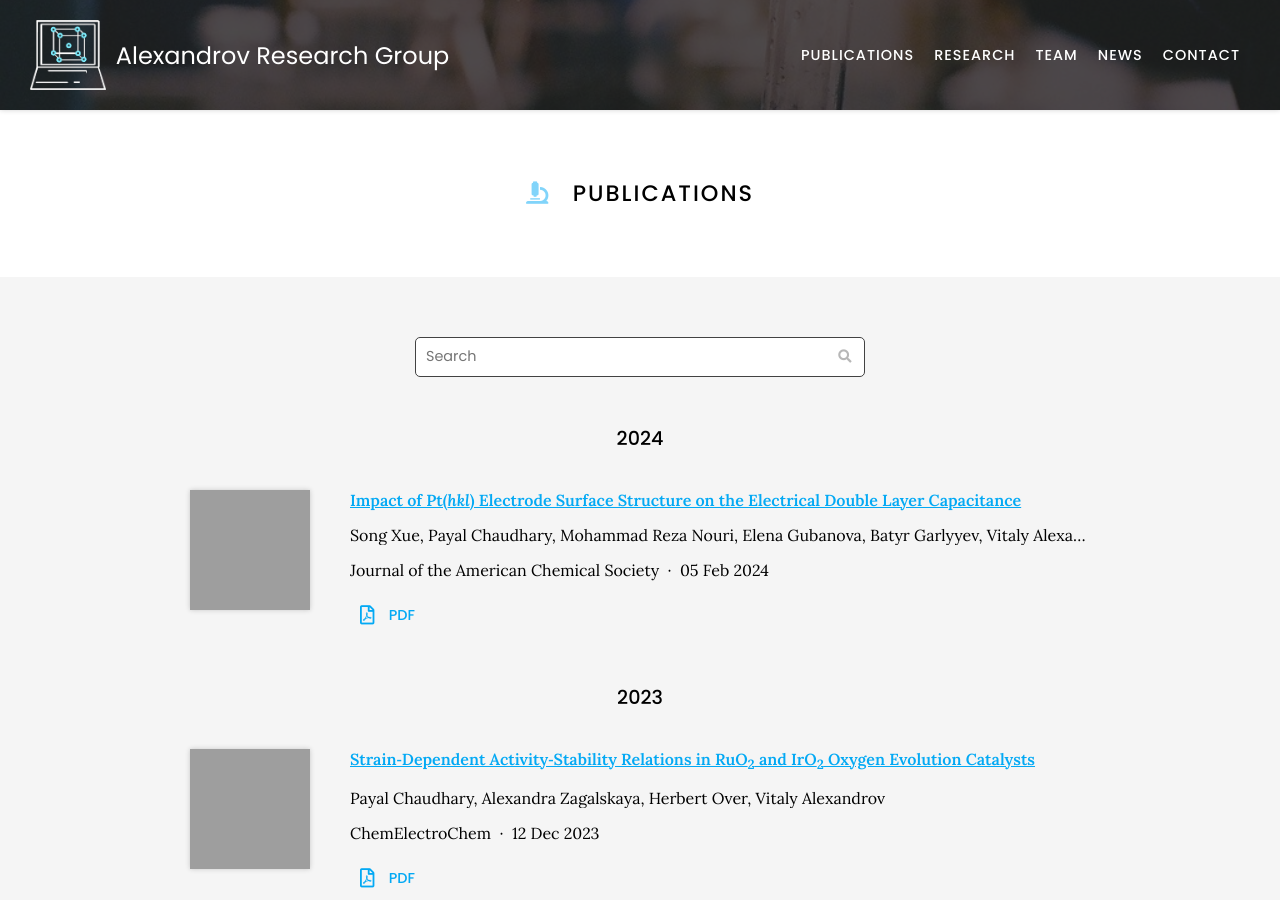
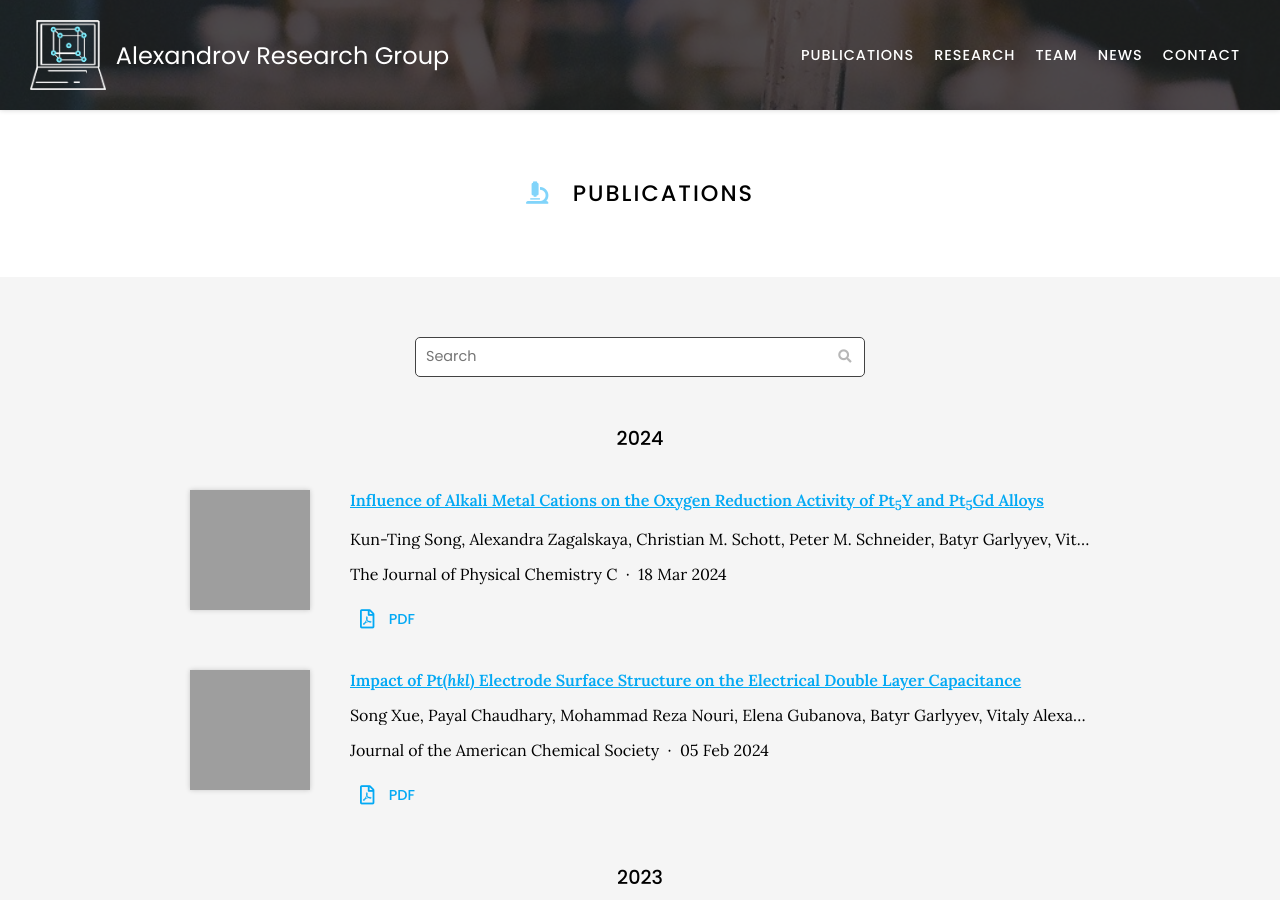
Before and after one commit to valexandrov/webpage, a Jekyll site: the page built from publications/index.md, in a window 1280 px wide and 900 px high. Built offline with Jekyll 4.4.1, drawn with Linux system fonts in a browser that asks for light colours; nearby versions of some CDN libraries; grey boxes are pictures that could not be loaded.

Commit message:
generate citations

```diff
--- a/_data/citations.yaml
+++ b/_data/citations.yaml
@@ -1,5 +1,23 @@
 # GENERATED AUTOMATICALLY, DO NOT EDIT
 
+- id: doi:10.1021/acs.jpcc.4c00531
+  title: "Influence of Alkali Metal Cations on the Oxygen Reduction Activity of\
+    \ Pt<sub>5</sub>Y and Pt<sub>5</sub>Gd Alloys"
+  authors:
+  - Kun-Ting Song
+  - Alexandra Zagalskaya
+  - Christian M. Schott
+  - Peter M. Schneider
+  - Batyr Garlyyev
+  - Vitaly Alexandrov
+  - Aliaksandr S. Bandarenka
+  publisher: The Journal of Physical Chemistry C
+  date: '2024-03-18'
+  link: https://doi.org/10.1021/acs.jpcc.4c00531
+  image: https://pubs.acs.org/cms/10.1021/acs.jpcc.4c00531/asset/images/large/jp4c00531_0006.jpeg
+  extra-links:
+  - type: pdf
+    link: https://valexandrov.github.io/webpage/papers/acs.jpcc.4c00531.pdf
 - id: doi:10.1021/jacs.3c11403
   title: Impact of Pt(<i>hkl</i>) Electrode Surface Structure on the Electrical Double
     Layer Capacitance
```
